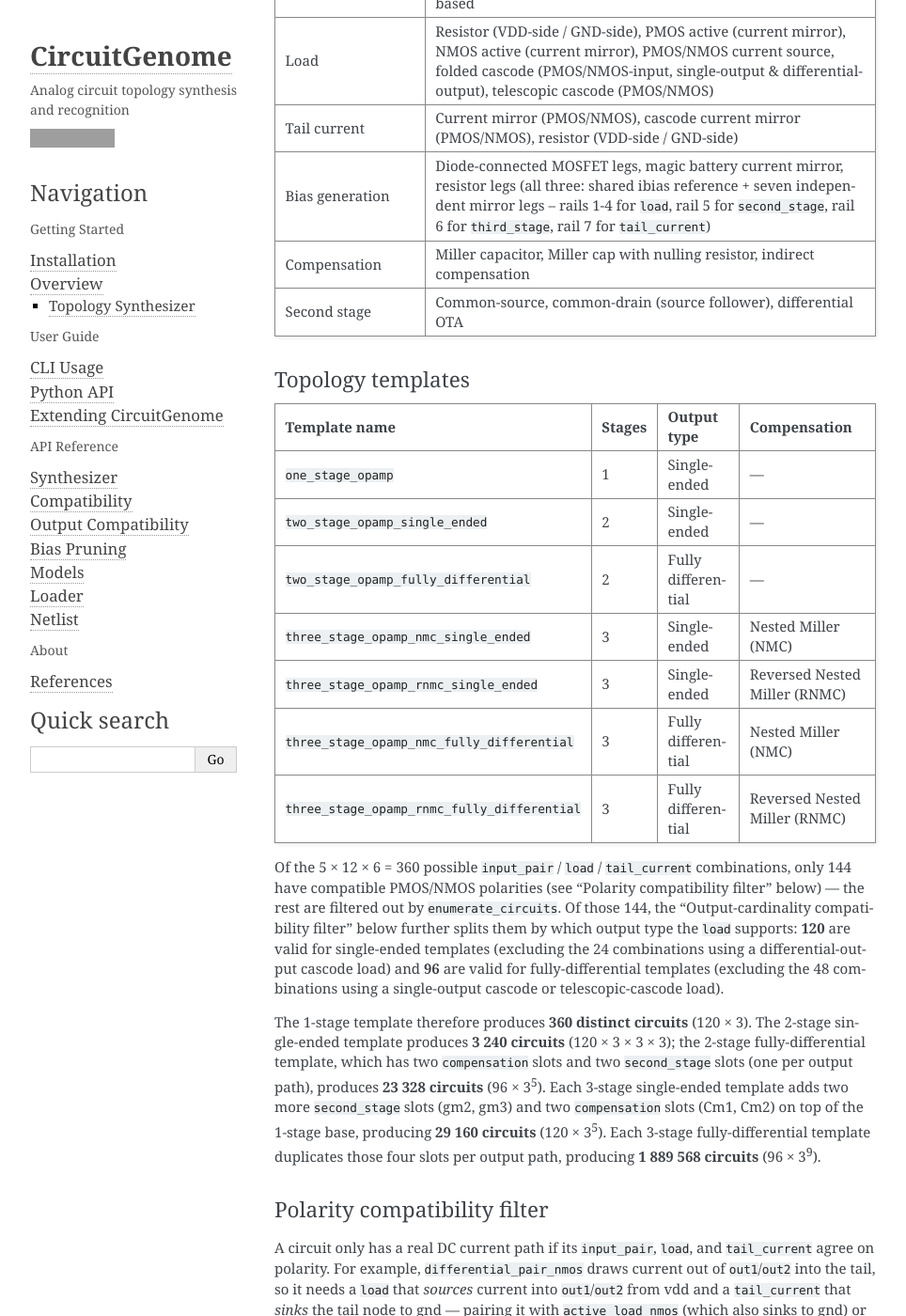
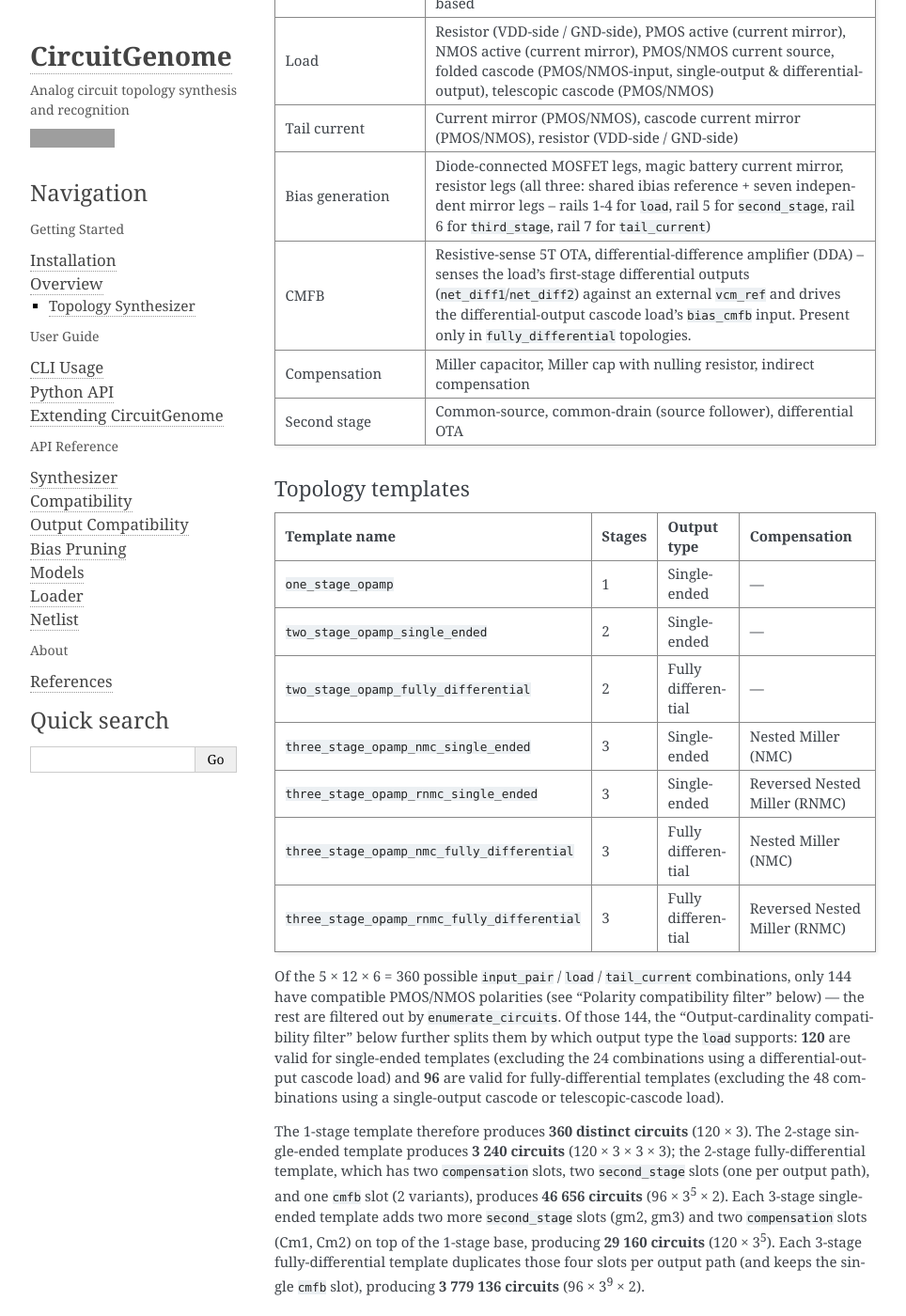
Before and after one commit to analog-ml/CircuitGenome, a Sphinx documentation site: the page built from docs/overview.rst, in a window 1280 px wide and 1400 px high, scrolled down 695 px. Shown: the whole window at 94% size, without its empty margins (148-1112 px from the left). Built offline with Sphinx 7.4.7, drawn with Linux system fonts in a browser that asks for light colours; some of the changed text lies outside the part shown; grey boxes are pictures that could not be loaded.

Commit message:
Add CMFB module for fully-differential op-amps
Differential-output cascode loads' bias_cmfb input was previously driven by
a static bias_gen rail, which sets a fixed tail current but does not regulate
the output common-mode voltage. Adds a new cmfb module category (2 variants:
resistive-sense 5T OTA and a differential-difference amplifier) that senses
net_diff1/net_diff2 against a new external vcm_ref port and drives
bias_cmfb via net_cmfb_out, closing the CMFB loop for all 3
fully_differential topologies.

Co-Authored-By: Claude Sonnet 4.6 <noreply@anthropic.com>

```diff
--- a/docs/extending.rst
+++ b/docs/extending.rst
@@ -23,8 +23,8 @@ Required fields:
    * - ``name``
      - Unique snake_case identifier.
    * - ``category``
-     - One of the six canonical categories: ``input_pair``, ``load``,
-       ``tail_current``, ``bias_generation``, ``compensation``,
+     - One of the seven canonical categories: ``input_pair``, ``load``,
+       ``tail_current``, ``bias_generation``, ``cmfb``, ``compensation``,
        ``second_stage``.
    * - ``display_name``
      - Human-readable label shown in ``--list-modules``.
--- a/docs/overview.rst
+++ b/docs/overview.rst
@@ -57,6 +57,12 @@ Module categories
        legs (all three: shared ibias reference + seven independent mirror
        legs -- rails 1-4 for ``load``, rail 5 for ``second_stage``, rail 6
        for ``third_stage``, rail 7 for ``tail_current``)
+   * - CMFB
+     - Resistive-sense 5T OTA, differential-difference amplifier (DDA) --
+       senses the load's first-stage differential outputs
+       (``net_diff1``/``net_diff2``) against an external ``vcm_ref`` and
+       drives the differential-output cascode load's ``bias_cmfb`` input.
+       Present only in ``fully_differential`` topologies.
    * - Compensation
      - Miller capacitor, Miller cap with nulling resistor, indirect
        compensation
@@ -116,13 +122,14 @@ single-output cascode or telescopic-cascode load).
 The 1-stage template therefore produces **360 distinct circuits**
 (120 × 3). The 2-stage single-ended template produces **3 240 circuits**
 (120 × 3 × 3 × 3); the 2-stage fully-differential template, which has two
-``compensation`` slots and two ``second_stage`` slots (one per output path),
-produces **23 328 circuits** (96 × 3\ :sup:`5`). Each 3-stage single-ended
-template adds two more ``second_stage`` slots (gm2, gm3) and two
-``compensation`` slots (Cm1, Cm2) on top of the 1-stage base, producing
-**29 160 circuits** (120 × 3\ :sup:`5`). Each 3-stage fully-differential
-template duplicates those four slots per output path, producing
-**1 889 568 circuits** (96 × 3\ :sup:`9`).
+``compensation`` slots, two ``second_stage`` slots (one per output path), and
+one ``cmfb`` slot (2 variants), produces **46 656 circuits**
+(96 × 3\ :sup:`5` × 2). Each 3-stage single-ended template adds two more
+``second_stage`` slots (gm2, gm3) and two ``compensation`` slots (Cm1, Cm2) on
+top of the 1-stage base, producing **29 160 circuits** (120 × 3\ :sup:`5`).
+Each 3-stage fully-differential template duplicates those four slots per
+output path (and keeps the single ``cmfb`` slot), producing
+**3 779 136 circuits** (96 × 3\ :sup:`9` × 2).
 
 Polarity compatibility filter
 ~~~~~~~~~~~~~~~~~~~~~~~~~~~~~~
@@ -194,6 +201,12 @@ differential-output folded-cascode needs all four. Resistor-tail variants
 declare ``bias`` as ``optional`` and never need ``out7``. In a single-stage
 topology there is no ``second_stage``/``third_stage`` slot, so ``out5``/
 ``out6`` are never needed.
+
+In ``fully_differential`` topologies, the ``cmfb`` slot's mandatory ``bias``
+port is also wired to ``out4`` (``net_bias4``), so rail 4 is needed for
+*every* FD circuit regardless of which ``load`` variant is chosen -- the
+"only a differential-output folded-cascode needs all four" rule above applies
+only to ``single_ended`` topologies, which have no ``cmfb`` slot.
 
 ``enumerate_circuits`` computes which of ``out1``..``out7`` are actually
 consumed by the other slots in each combination (any subset of ``{1..7}``, not
@@ -275,6 +288,16 @@ internal device structure is invisible to the template.
        feeds ``tail_current.bias``), ``vdd``, ``gnd``. Each combination's
        :func:`~circuitgenome.synthesizer.bias_pruning.prune_bias_generation`
        drops whichever subset of ``out1``..``out7`` isn't needed
+   * - ``cmfb``
+     - ``in1``, ``in2`` (differential sense inputs, wired to
+       ``net_diff1``/``net_diff2`` -- the ``load``'s first-stage differential
+       outputs), ``vref`` (common-mode reference, wired to the external
+       ``vcm_ref`` port), ``bias`` (tail-current bias, reuses ``net_bias4``
+       from ``bias_generation.out4``), ``out`` (drives ``load.bias_cmfb`` via
+       ``net_cmfb_out``), ``vdd``, ``gnd``. Two variants:
+       ``resistive_sense_cmfb`` (resistive averager + 5T OTA) and
+       ``dda_cmfb`` (differential-difference amplifier). Present only in
+       ``fully_differential`` topologies
    * - ``compensation``
      - ``in``, ``out``
    * - ``second_stage``
```
Also changed, not shown: CHANGELOG.md (+42 -0 lines), README.md (+7 -5 lines), circuitgenome/synthesizer/CLAUDE.md (+8 -2 lines), 3 other files.
